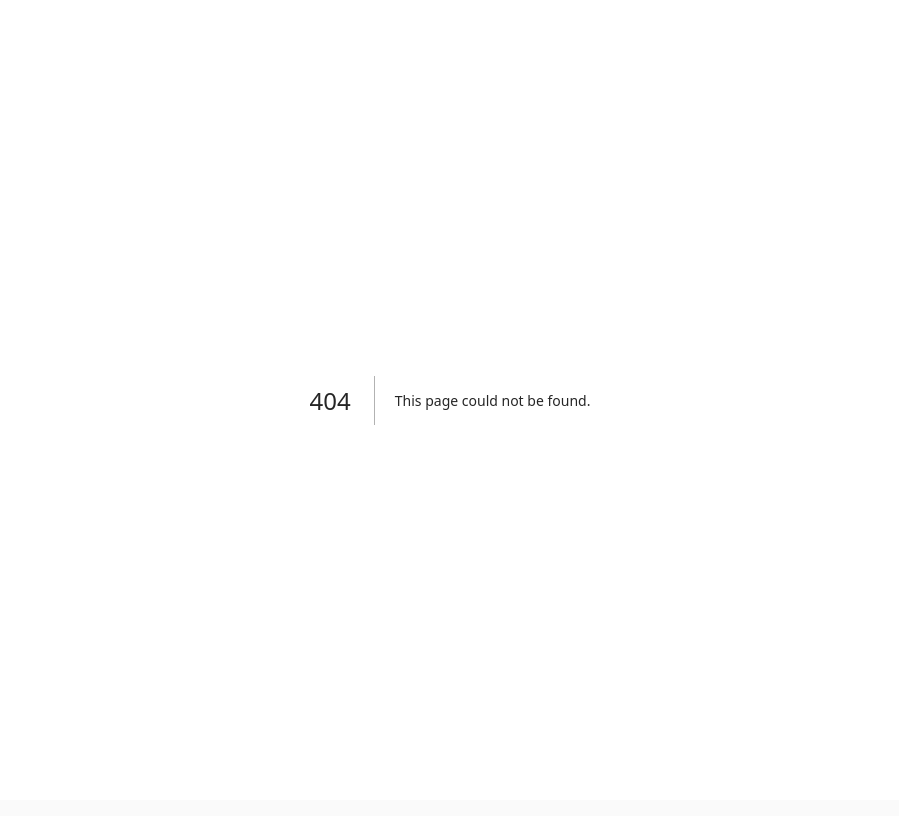
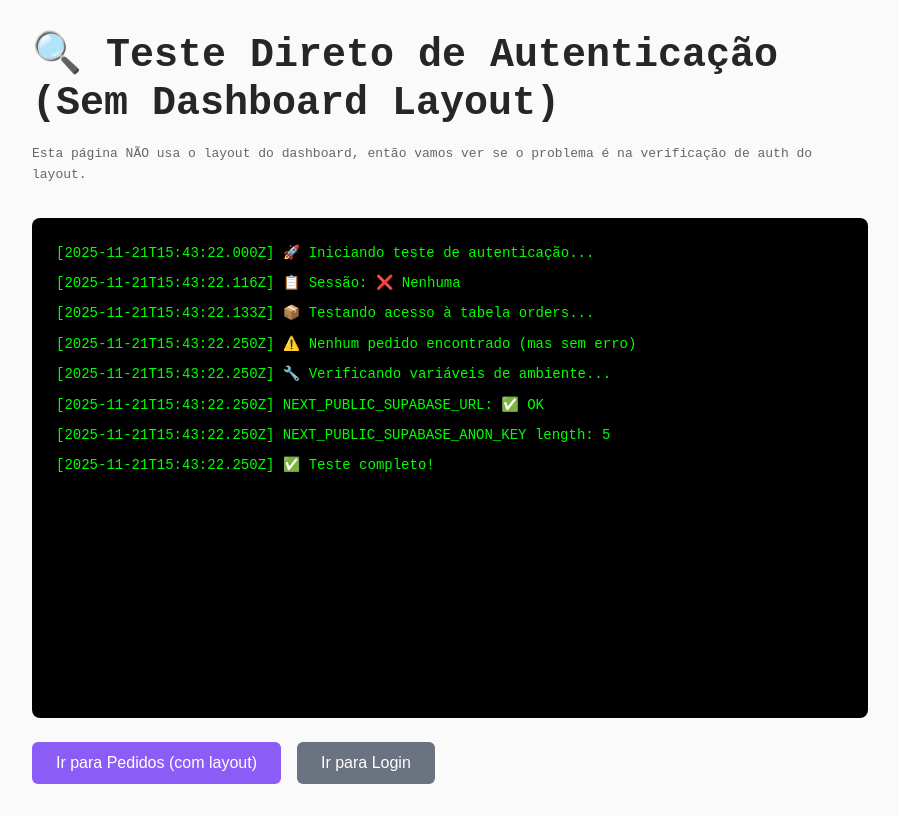
Before and after one commit to zeroventuno/OM-vernice, a Next.js app: page /test-direct in a window 1280 px wide. Before the commit this address had no page. Shown: the whole page, without its empty margins (190-1089 px from the left). Built offline with nearby package versions, Linux system fonts and the light colour scheme; no server answers; the database is empty.

Commit message:
Update: 2025-11-21 18:43:00

```diff
--- /dev/null
+++ b/app/test-direct/page.tsx
@@ -0,0 +1,161 @@
+'use client'
+
+import { useEffect, useState } from 'react'
+import { useRouter } from 'next/navigation'
+import { supabase } from '@/lib/supabase'
+
+export default function DirectEditTest() {
+    const router = useRouter()
+    const [logs, setLogs] = useState<string[]>([])
+    const [testComplete, setTestComplete] = useState(false)
+
+    const addLog = (message: string) => {
+        setLogs(prev => [...prev, `[${new Date().toISOString()}] ${message}`])
+        console.log(message)
+    }
+
+    useEffect(() => {
+        async function runTest() {
+            addLog('🚀 Iniciando teste de autenticação...')
+
+            // Test 1: Check session
+            try {
+                const { data: { session }, error: sessionError } = await supabase.auth.getSession()
+                addLog(`📋 Sessão: ${session ? '✅ Ativa' : '❌ Nenhuma'}`)
+                if (sessionError) {
+                    addLog(`❌ Erro ao pegar sessão: ${sessionError.message}`)
+                }
+                if (session) {
+                    addLog(`👤 User ID: ${session.user.id}`)
+                    addLog(`📧 Email: ${session.user.email}`)
+                    addLog(`⏰ Expira em: ${new Date(session.expires_at! * 1000).toLocaleString()}`)
+                }
+            } catch (err: any) {
+                addLog(`❌ Erro inesperado na sessão: ${err.message}`)
+            }
+
+            // Test 2: Try to get user from users table
+            try {
+                const { data: { user } } = await supabase.auth.getUser()
+                if (user) {
+                    addLog(`🔍 Buscando dados do usuário na tabela users...`)
+                    const { data: userData, error: userError } = await supabase
+                        .from('users')
+                        .select('*')
+                        .eq('id', user.id)
+                        .single()
+
+                    if (userError) {
+                        addLog(`❌ Erro ao buscar usuário: ${userError.message}`)
+                        addLog(`   Code: ${userError.code}`)
+                        addLog(`   Details: ${userError.details}`)
+                        addLog(`   Hint: ${userError.hint}`)
+                    } else if (userData) {
+                        addLog(`✅ Usuário encontrado:`)
+                        addLog(`   Email: ${userData.email}`)
+                        addLog(`   Role: ${userData.role}`)
+                        addLog(`   Status: ${userData.status}`)
+                    } else {
+                        addLog(`⚠️ Usuário não encontrado na tabela users`)
+                    }
+                }
+            } catch (err: any) {
+                addLog(`❌ Erro ao buscar usuário: ${err.message}`)
+            }
+
+            // Test 3: Try to get an order
+            try {
+                addLog(`📦 Testando acesso à tabela orders...`)
+                const { data: orders, error: ordersError } = await supabase
+                    .from('orders')
+                    .select('id, ordem')
+                    .limit(1)
+
+                if (ordersError) {
+                    addLog(`❌ Erro ao buscar pedidos: ${ordersError.message}`)
+                    addLog(`   Code: ${ordersError.code}`)
+                    addLog(`   Details: ${ordersError.details}`)
+                    addLog(`   Hint: ${ordersError.hint}`)
+                } else if (orders && orders.length > 0) {
+                    addLog(`✅ Acesso a pedidos OK - Encontrado pedido: ${orders[0].ordem}`)
+                } else {
+                    addLog(`⚠️ Nenhum pedido encontrado (mas sem erro)`)
+                }
+            } catch (err: any) {
+                addLog(`❌ Erro ao buscar pedidos: ${err.message}`)
+            }
+
+            // Test 4: Check environment variables
+            addLog(`🔧 Verificando variáveis de ambiente...`)
+            addLog(`NEXT_PUBLIC_SUPABASE_URL: ${process.env.NEXT_PUBLIC_SUPABASE_URL ? '✅ OK' : '❌ MISSING'}`)
+            addLog(`NEXT_PUBLIC_SUPABASE_ANON_KEY length: ${process.env.NEXT_PUBLIC_SUPABASE_ANON_KEY?.length || 0}`)
+
+            addLog(`✅ Teste completo!`)
+            setTestComplete(true)
+        }
+
+        runTest()
+    }, [])
+
+    return (
+        <div style={{
+            padding: '2rem',
+            fontFamily: 'monospace',
+            maxWidth: '900px',
+            margin: '0 auto'
+        }}>
+            <h1>🔍 Teste Direto de Autenticação (Sem Dashboard Layout)</h1>
+            <p style={{ color: '#666', marginBottom: '2rem' }}>
+                Esta página NÃO usa o layout do dashboard, então vamos ver se o problema é na verificação de auth do layout.
+            </p>
+
+            <div style={{
+                background: '#000',
+                color: '#0f0',
+                padding: '1.5rem',
+                borderRadius: '8px',
+                fontSize: '0.875rem',
+                height: '500px',
+                overflowY: 'auto',
+                fontFamily: 'Courier New, monospace'
+            }}>
+                {logs.map((log, i) => (
+                    <div key={i} style={{ marginBottom: '0.5rem' }}>{log}</div>
+                ))}
+            </div>
+
+            {testComplete && (
+                <div style={{ marginTop: '1.5rem', display: 'flex', gap: '1rem' }}>
+                    <button
+                        onClick={() => router.push('/orders')}
+                        style={{
+                            padding: '0.75rem 1.5rem',
+                            background: '#8b5cf6',
+                            color: 'white',
+                            border: 'none',
+                            borderRadius: '6px',
+                            cursor: 'pointer',
+                            fontSize: '1rem'
+                        }}
+                    >
+                        Ir para Pedidos (com layout)
+                    </button>
+                    <button
+                        onClick={() => router.push('/auth/login')}
+                        style={{
+                            padding: '0.75rem 1.5rem',
+                            background: '#6b7280',
+                            color: 'white',
+                            border: 'none',
+                            borderRadius: '6px',
+                            cursor: 'pointer',
+                            fontSize: '1rem'
+                        }}
+                    >
+                        Ir para Login
+                    </button>
+                </div>
+            )}
+        </div>
+    )
+}
```
